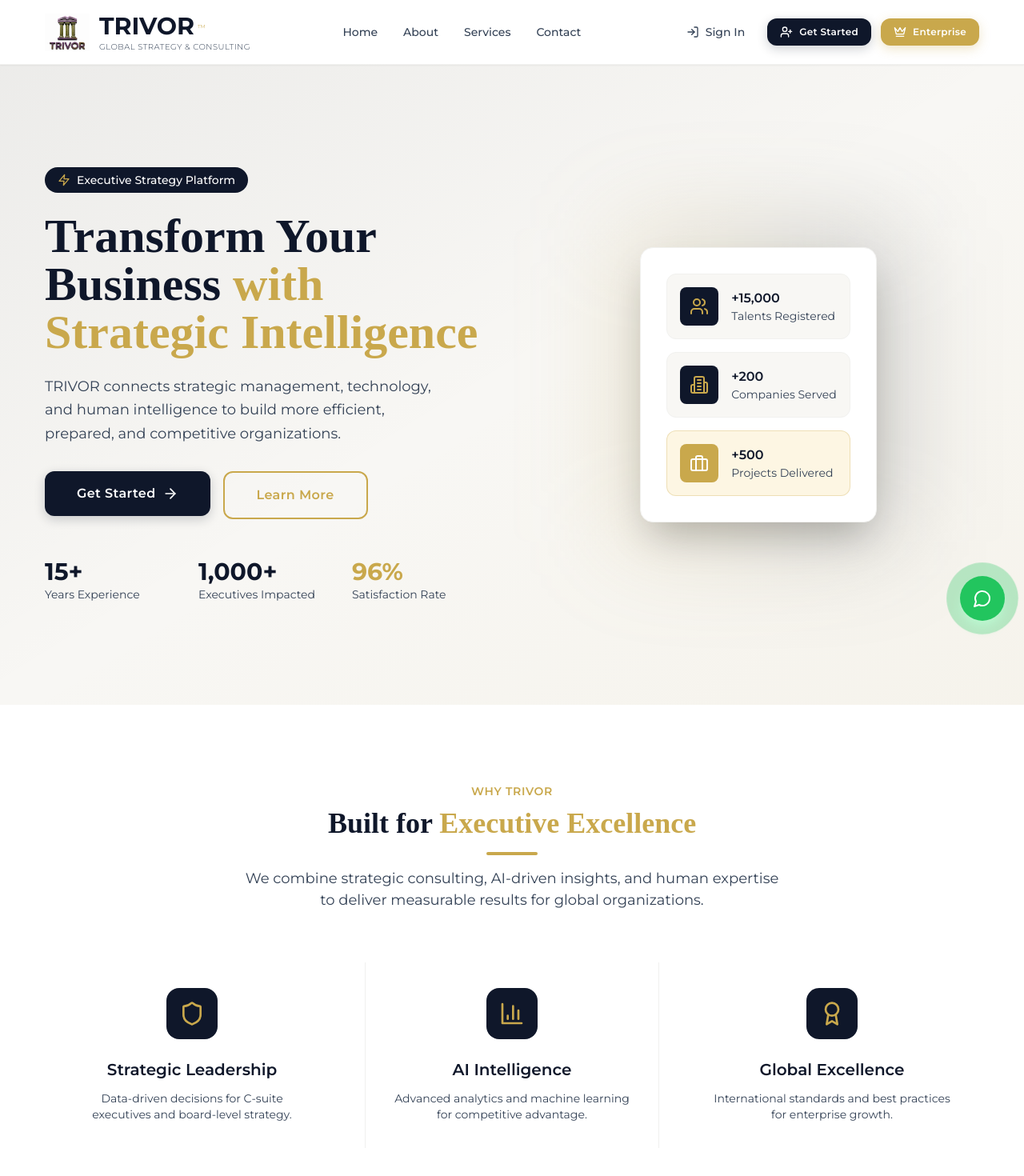
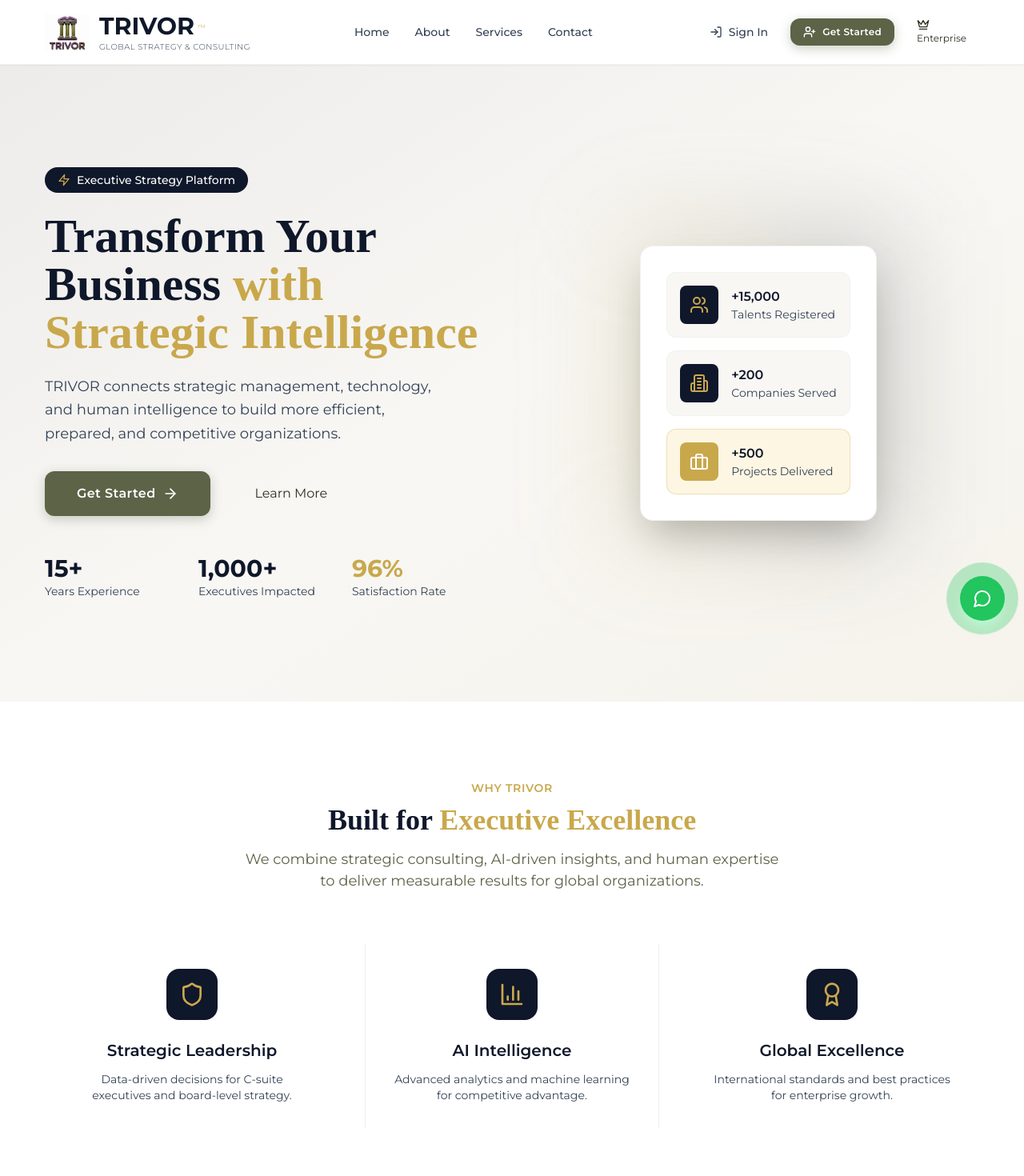
Before and after one commit to trivoroficial/consult_recruit, a Next.js app: page / in a window 1280 px wide. Shown: the top 1470 px of the page at 80% size. Built offline with nearby package versions, Linux system fonts and the light colour scheme.

Commit message:
Update globals.css

```diff
--- a/src/app/globals.css
+++ b/src/app/globals.css
@@ -20,8 +20,8 @@
     border-color: hsl(var(--border));
   }
   body {
-    background-color: #F8F7F4;
-    color: #0F172A;
+    background-color: #FDFCFB;
+    color: #2D3121;
     font-family: 'Inter', sans-serif;
     -webkit-font-smoothing: antialiased;
   }
@@ -33,14 +33,14 @@
   height: 8px;
 }
 ::-webkit-scrollbar-track {
-  background: #F8F7F4;
+  background: #FDFCFB;
 }
 ::-webkit-scrollbar-thumb {
-  background: #C9A84C;
+  background: #8E7AB5;
   border-radius: 9999px;
 }
 ::-webkit-scrollbar-thumb:hover {
-  background: #B8963A;
+  background: #726191;
 }
 
 /* ===== BOTÕES ===== */
@@ -50,45 +50,45 @@
   justify-content: center;
   gap: 0.5rem;
   padding: 0.75rem 1.75rem;
-  background-color: #0F172A;
+  background-color: #5C6347;
   color: #ffffff;
   font-weight: 600;
   font-size: 0.875rem;
   border-radius: 0.75rem;
   transition: all 0.3s ease;
-  box-shadow: 0 4px 14px rgba(15, 23, 42, 0.2);
+  box-shadow: 0 4px 14px rgba(92, 99, 71, 0.3);
   cursor: pointer;
   border: none;
   text-decoration: none;
   letter-spacing: 0.025em;
 }
 .btn-primary:hover {
-  background-color: #1E293B;
-  box-shadow: 0 6px 20px rgba(15, 23, 42, 0.3);
+  background-color: #4A5039;
+  box-shadow: 0 6px 20px rgba(92, 99, 71, 0.4);
   transform: translateY(-2px);
 }
 
-.btn-gold {
+.btn-lilas {
   display: inline-flex;
   align-items: center;
   justify-content: center;
   gap: 0.5rem;
   padding: 0.75rem 1.75rem;
-  background-color: #C9A84C;
+  background-color: #8E7AB5;
   color: #ffffff;
   font-weight: 600;
   font-size: 0.875rem;
   border-radius: 0.75rem;
   transition: all 0.3s ease;
-  box-shadow: 0 4px 14px rgba(201, 168, 76, 0.3);
+  box-shadow: 0 4px 14px rgba(142, 122, 181, 0.3);
   cursor: pointer;
   border: none;
   text-decoration: none;
   letter-spacing: 0.025em;
 }
-.btn-gold:hover {
-  background-color: #B8963A;
-  box-shadow: 0 6px 20px rgba(201, 168, 76, 0.4);
+.btn-lilas:hover {
+  background-color: #726191;
+  box-shadow: 0 6px 20px rgba(142, 122, 181, 0.4);
   transform: translateY(-2px);
 }
 
@@ -99,41 +99,41 @@
   gap: 0.5rem;
   padding: 0.75rem 1.75rem;
   background-color: transparent;
-  color: #0F172A;
+  color: #5C6347;
   font-weight: 600;
   font-size: 0.875rem;
   border-radius: 0.75rem;
-  border: 2px solid #0F172A;
+  border: 2px solid #5C6347;
   transition: all 0.3s ease;
   cursor: pointer;
   text-decoration: none;
   letter-spacing: 0.025em;
 }
 .btn-outline:hover {
-  background-color: #0F172A;
+  background-color: #5C6347;
   color: #ffffff;
   transform: translateY(-2px);
 }
 
-.btn-outline-gold {
+.btn-outline-lilas {
   display: inline-flex;
   align-items: center;
   justify-content: center;
   gap: 0.5rem;
   padding: 0.75rem 1.75rem;
   background-color: transparent;
-  color: #C9A84C;
+  color: #8E7AB5;
   font-weight: 600;
   font-size: 0.875rem;
   border-radius: 0.75rem;
-  border: 2px solid #C9A84C;
+  border: 2px solid #8E7AB5;
   transition: all 0.3s ease;
   cursor: pointer;
   text-decoration: none;
   letter-spacing: 0.025em;
 }
-.btn-outline-gold:hover {
-  background-color: #C9A84C;
+.btn-outline-lilas:hover {
+  background-color: #8E7AB5;
   color: #ffffff;
   transform: translateY(-2px);
 }
@@ -158,7 +158,7 @@
   font-size: 3.5rem;
   font-weight: 700;
   line-height: 1.1;
-  color: #0F172A;
+  color: #2D3121;
 }
 @media (min-width: 768px) {
   .title-hero {
@@ -170,7 +170,7 @@
   font-family: 'Playfair Display', serif;
   font-size: 2.5rem;
   font-weight: 700;
-  color: #0F172A;
+  color: #2D3121;
 }
 @media (min-width: 768px) {
   .title-section {
@@ -180,17 +180,17 @@
 
 .subtitle {
   font-size: 1.125rem;
-  color: #334155;
+  color: #5C6347;
   max-width: 42rem;
   margin-left: auto;
   margin-right: auto;
   font-weight: 400;
 }
 
-.divider-gold {
+.divider-lilas {
   width: 4rem;
   height: 0.25rem;
-  background-color: #C9A84C;
+  background-color: #8E7AB5;
   border-radius: 9999px;
   margin-left: auto;
   margin-right: auto;
@@ -202,12 +202,12 @@
   border-radius: 0.75rem;
   padding: 2rem;
   box-shadow: 0 4px 6px -1px rgba(0, 0, 0, 0.03);
-  border: 1px solid #f1f1ef;
+  border: 1px solid #f0f0ed;
   transition: all 0.4s ease;
 }
 .card-premium:hover {
-  box-shadow: 0 20px 40px -10px rgba(15, 23, 42, 0.08);
-  border-color: #C9A84C;
+  box-shadow: 0 20px 40px -10px rgba(45, 49, 33, 0.08);
+  border-color: #8E7AB5;
   transform: translateY(-4px);
 }
 
@@ -215,7 +215,7 @@
 .input-default {
   width: 100%;
   padding: 0.75rem 1rem;
-  border: 1px solid #e2e8f0;
+  border: 1px solid #e2e2dd;
   border-radius: 0.5rem;
   outline: none;
   transition: all 0.3s ease;
@@ -223,52 +223,52 @@
   font-family: 'Inter', sans-serif;
 }
 .input-default:focus {
-  border-color: #C9A84C;
-  box-shadow: 0 0 0 3px rgba(201, 168, 76, 0.1);
+  border-color: #8E7AB5;
+  box-shadow: 0 0 0 3px rgba(142, 122, 181, 0.15);
 }
 
 /* ===== LINKS ===== */
-.link-gold {
-  color: #C9A84C;
+.link-lilas {
+  color: #8E7AB5;
   font-weight: 500;
   transition: color 0.3s ease;
   text-decoration: none;
 }
-.link-gold:hover {
-  color: #B8963A;
+.link-lilas:hover {
+  color: #726191;
 }
 
 /* ===== SEÇÕES ===== */
 .section-light {
-  background-color: #F8F7F4;
+  background-color: #FDFCFB;
 }
-.section-dark {
-  background-color: #0F172A;
+.section-oliva {
+  background-color: #5C6347;
   color: #ffffff;
 }
-.section-dark .title-hero,
-.section-dark .title-section {
+.section-oliva .title-hero,
+.section-oliva .title-section {
   color: #ffffff;
 }
-.section-dark .subtitle {
-  color: #94A3B8;
+.section-oliva .subtitle {
+  color: #D1D5C1;
 }
 
 /* ===== BADGES ===== */
-.badge-gold {
+.badge-lilas {
   display: inline-block;
   padding: 0.25rem 0.75rem;
-  background-color: #FDF6E3;
-  color: #C9A84C;
+  background-color: #EBE5F4;
+  color: #8E7AB5;
   border-radius: 9999px;
   font-size: 0.75rem;
   font-weight: 500;
 }
-.badge-navy {
+.badge-oliva {
   display: inline-block;
   padding: 0.25rem 0.75rem;
-  background-color: #0F172A;
-  color: #ffffff;
+  background-color: #E8EAE0;
+  color: #5C6347;
   border-radius: 9999px;
   font-size: 0.75rem;
   font-weight: 500;
```
